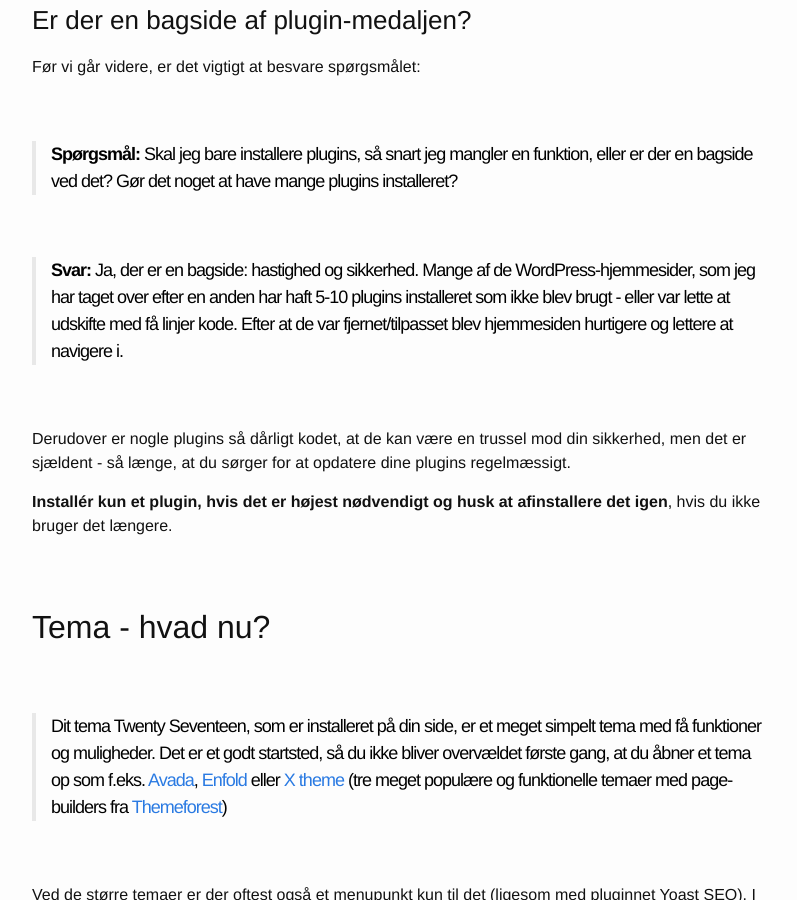
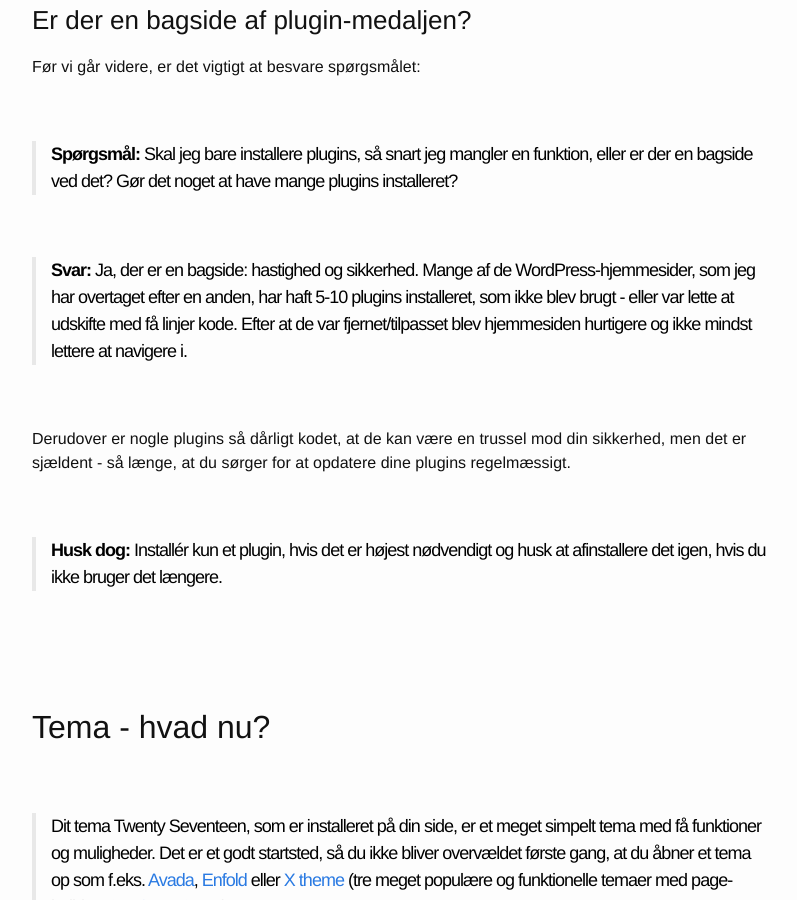
Before and after one commit to peterhoejlundandersen/hilsen, a Jekyll site: the page built from _posts/wordpress/2018-02-19-del-4-tema-og-plugins.markdown, in a window 1280 px wide and 900 px high, scrolled down 3313 px. Shown: the whole window, without its empty margins (238-1035 px from the left). Built offline with Jekyll 4.4.1, drawn with Linux system fonts in a browser that asks for light colours; some of the changed text lies outside the part shown.

Commit message:
changed part 4

```diff
--- a/_posts/wordpress/2018-02-19-del-4-tema-og-plugins.markdown
+++ b/_posts/wordpress/2018-02-19-del-4-tema-og-plugins.markdown
@@ -71,11 +71,12 @@ Før vi går videre, er det vigtigt at besvare spørgsmålet:
 
 > **Spørgsmål:** Skal jeg bare installere plugins, så snart jeg mangler en funktion, eller er der en bagside ved det? Gør det noget at have mange plugins installeret?
 
-> **Svar:** Ja, der er en bagside: hastighed og sikkerhed. Mange af de WordPress-hjemmesider, som jeg har taget over efter en anden har haft 5-10 plugins installeret som ikke blev brugt - eller var lette at udskifte med få linjer kode. Efter at de var fjernet/tilpasset blev hjemmesiden hurtigere og lettere at navigere i.
+> **Svar:** Ja, der er en bagside: hastighed og sikkerhed. Mange af de WordPress-hjemmesider, som jeg har overtaget efter en anden, har haft 5-10 plugins installeret, som ikke blev brugt - eller var lette at udskifte med få linjer kode. Efter at de var fjernet/tilpasset blev hjemmesiden hurtigere og ikke mindst lettere at navigere i.
 
 Derudover er nogle plugins så dårligt kodet, at de kan være en trussel mod din sikkerhed, men det er sjældent - så længe, at du sørger for at opdatere dine plugins regelmæssigt.
 
-**Installér kun et plugin, hvis det er højest nødvendigt og husk at afinstallere det igen**, hvis du ikke bruger det længere.
+
+> **Husk dog:** Installér kun et plugin, hvis det er højest nødvendigt og husk at afinstallere det igen, hvis du ikke bruger det længere.
 
 
 
@@ -107,7 +108,7 @@ Måske et billede vil hjælpe lidt med forklaringen:
 
 WordPress leder altså først efter filer i dit child tema og du kan derfor overskrive filer i dit parent-tema. F.eks. filen `style.css`. Hvis du lægger den i dit child-theme vil den overskrive dit parent-themes `style.css`.
 
-**Note:** Det er svært at forstå child-theme som nybegynder i WordPress. Det vigtigste lige nu er at forstå, at det overskriver parent-theme og derfor ikke bliver påvirket på opdateringer. **Det er derfor en god vane at sætte et child-theme op, hver gang at man starter en ny WordPress side.**
+**Note:** Det er svært at forstå child-theme som nybegynder i WordPress. Det vigtigste lige nu er at forstå, at det overskriver parent-theme og derfor ikke bliver overskrevet af opdateringer. **Det er derfor en rigtig god vane at sætte et child-theme op hver gang, at man starter en ny WordPress side.**
 
 > **Bonusspørgsmål:** Hvad er ulempen ved child-theme? Hvad er det, som det ikke bliver?
 
```
Also changed, not shown: other parts of _posts/wordpress/2018-02-19-del-4-tema-og-plugins.markdown (+1 -1 lines).
